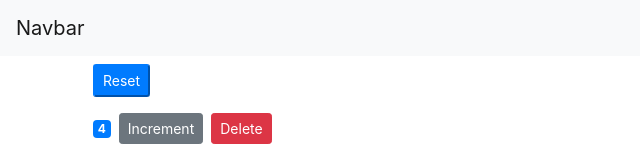
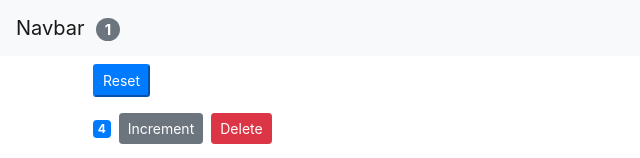
Before and after one commit to youngoose/react_counter, a React (Create React App) app: page / in a window 1280 px wide. Shown: the top 158 px of the page, without its empty margins (0-640 px from the left). Built offline with nearby package versions, Linux system fonts and the light colour scheme.

Commit message:
practice multiple components in sync

```diff
--- a/src/App.js
+++ b/src/App.js
@@ -4,12 +4,47 @@
 import './App.css';
 
 class App extends Component {
+  state = {
+    counters: [
+      { id: 1, value: 4 },
+      { id: 2, value: 0 },
+      { id: 3, value: 0 },
+      { id: 4, value: 0 }
+    ]
+   };
+
+   handleIncrement = counter => {
+     const counters = [...this.state.counters];
+     const index = counters.indexOf(counter);
+     counters[index] = {...counter};
+     counters[index].value++;
+     this.setState({ counters });
+   }
+
+    handleDelete = counterId => {
+      const counters = this.state.counters.filter(c => c.id !== counterId);
+      this.setState({ counters });
+    };
+
+    handleReset = () => {
+      const counters = this.state.counters.map(c => {
+        c.value = 0;
+        return c;
+      });
+      this.setState({ counters });
+    };
+
   render() {
     return (
       <React.Fragment>
-        <NavBar />
+        <NavBar totalCounters={ this.state.counters.filter(c => c.value > 0).length} />
         <main className="container">
-          <Counters />
+          <Counters
+            counters={ this.state.counters }
+            onReset={ this.handleReset }
+            onIncrement={ this.handleIncrement }
+            onDelete={ this.handleDelete }
+          />
         </main>
       </React.Fragment>
     );
--- a/src/components/counters.jsx
+++ b/src/components/counters.jsx
@@ -2,50 +2,20 @@
 import Counter from './counter';
 
 class Counters extends Component {
-  state = {
-    counters: [
-      { id: 1, value: 4 },
-      { id: 2, value: 0 },
-      { id: 3, value: 0 },
-      { id: 4, value: 0 }
-    ]
-   };
-
-   handleIncrement = counter => {
-     const counters = [...this.state.counters];
-     const index = counters.indexOf(counter);
-     counters[index] = {...counter};
-     counters[index].value++;
-     this.setState({ counters });
-   }
-
-    handleDelete = counterId => {
-      const counters = this.state.counters.filter(c => c.id !== counterId);
-      this.setState({ counters });
-    };
-
-    handleReset = () => {
-      const counters = this.state.counters.map(c => {
-        c.value = 0;
-        return c;
-      });
-      this.setState({ counters });
-    };
 
   render() {
     return (
     <div>
      <button
-        onClick={ this.handleReset }
+        onClick={ this.props.onReset }
         className="btn-primary btn-sm m-2">
         Reset
      </button>
-     { this.state.counters.map(counter =>
+     { this.props.counters.map(counter =>
       <Counter
         key={ counter.id }
-        onReset={ this.handleReset }
-        onDelete={ this.handleDelete }
-        onIncrement={ this.handleIncrement }
+        onDelete={ this.props.onDelete }
+        onIncrement={ this.props.onIncrement }
         counter={ counter }
       />
       )
--- a/src/components/navbar.jsx
+++ b/src/components/navbar.jsx
@@ -4,7 +4,13 @@
   render() {
     return (
     <nav className="navbar navbar-light bg-light">
-      <a className="navbar-brand" href="#">Navbar</a>
+      <a className="navbar-brand" href="#">
+         Navbar
+         &nbsp;
+        <span className="badge badge-pill badge-secondary">
+          { this.props.totalCounters }
+        </span>
+      </a>
     </nav>
     );
   }
```
